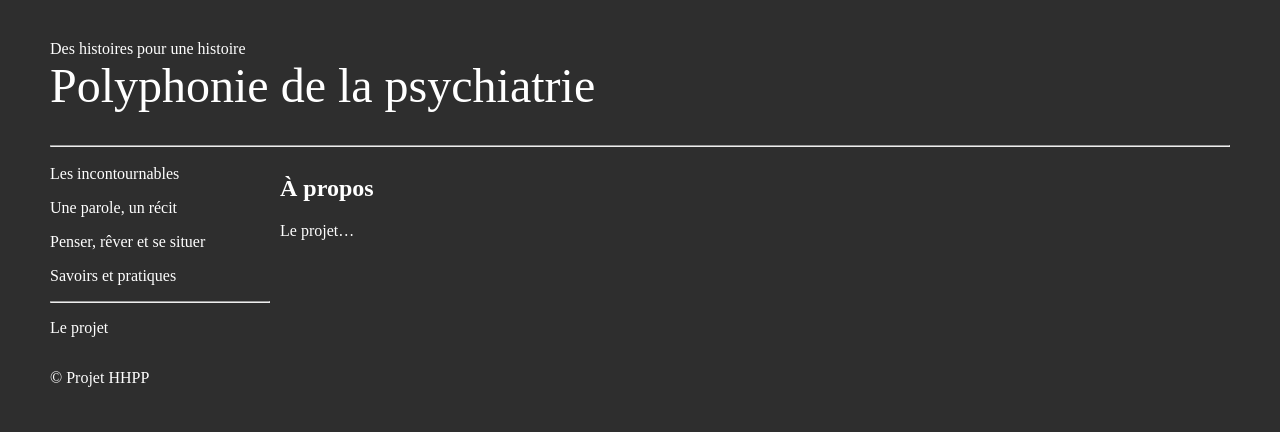
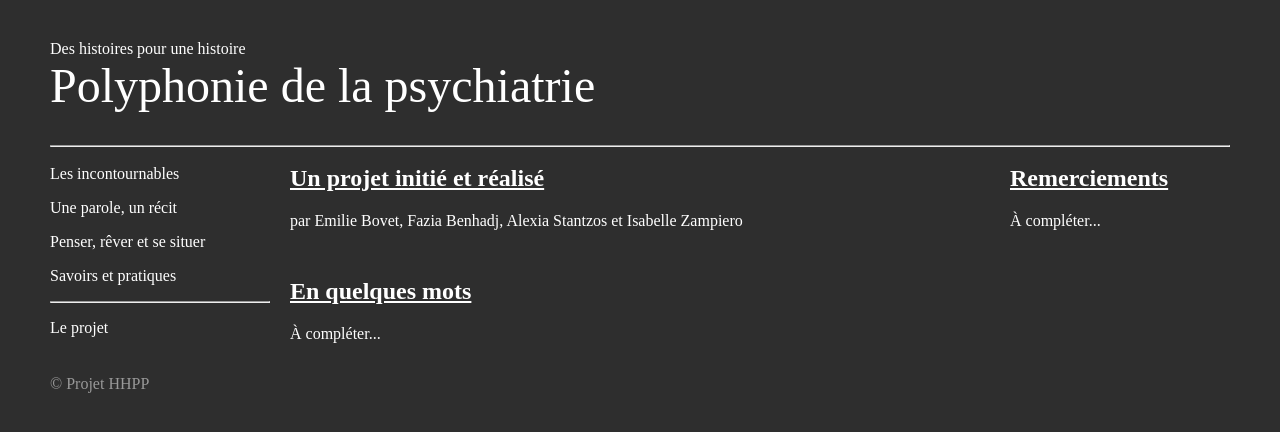
Before and after one commit to MediaComem/hhpp, a Jekyll site: the page built from a-propos.md, in a window 1280 px wide. Shown: the top 432 px of the page. Built offline with Jekyll 4.4.1, drawn with Linux system fonts in a browser that asks for light colours.

Commit message:
About page layout.

```diff
--- a/_includes/head.html
+++ b/_includes/head.html
@@ -10,8 +10,11 @@
 
   <!-- inject:css -->
   <link rel="stylesheet" href="/vendor/unsemantic.css">
+  <link rel="stylesheet" href="/css/about.css">
+  <link rel="stylesheet" href="/css/footer.css">
   <link rel="stylesheet" href="/css/header.css">
   <link rel="stylesheet" href="/css/layout.css">
+  <link rel="stylesheet" href="/css/page.css">
   <link rel="stylesheet" href="/css/sidemenu.css">
   <link rel="stylesheet" href="/css/videos.css">
   <!-- endinject -->
--- a/_layouts/page.html
+++ b/_layouts/page.html
@@ -1,14 +1,6 @@
 ---
 layout: default
 ---
-<article class="post">
-
-  <header class="post-header">
-    <h1 class="post-title">{{ page.title }}</h1>
-  </header>
-
-  <div class="post-content">
-    {{ content }}
-  </div>
-
-</article>
+<div id="page" {% if page.page_class %} class="page-{{ page.page_class }}"{% endif %}>
+  {{ content }}
+</div>
--- /dev/null
+++ b/_stylus/footer.styl
@@ -0,0 +1,2 @@
+.site-footer
+  color #999999
--- a/a-propos.md
+++ b/a-propos.md
@@ -2,6 +2,25 @@
 layout: page
 title: À propos
 permalink: /a-propos/
+page_class: about
 ---
 
-Le projet...
+<div class="grid-75">
+
+  <h2>Un projet initié et réalisé</h2>
+
+  <p>par Emilie Bovet, Fazia Benhadj, Alexia Stantzos et Isabelle Zampiero</p>
+
+  <h2>En quelques mots</h2>
+
+  <p>À compléter...</p>
+
+</div>
+
+<div class="grid-25">
+
+  <h2>Remerciements</h2>
+
+  <p>À compléter...</p>
+
+</div>
--- /dev/null
+++ b/css/footer.css
@@ -0,0 +1,3 @@
+.site-footer {
+  color: #999;
+}
--- /dev/null
+++ b/css/page.css
@@ -0,0 +1,10 @@
+#page {
+  margin-top: 10px;
+}
+#page h2 {
+  margin-top: 2em;
+  text-decoration: underline;
+}
+#page h2:first-child {
+  margin-top: 0;
+}
```
Also changed, not shown: _stylus/page.styl (added, +8 -0 lines), _stylus/about.styl (added), css/about.css (added), 1 other file.
